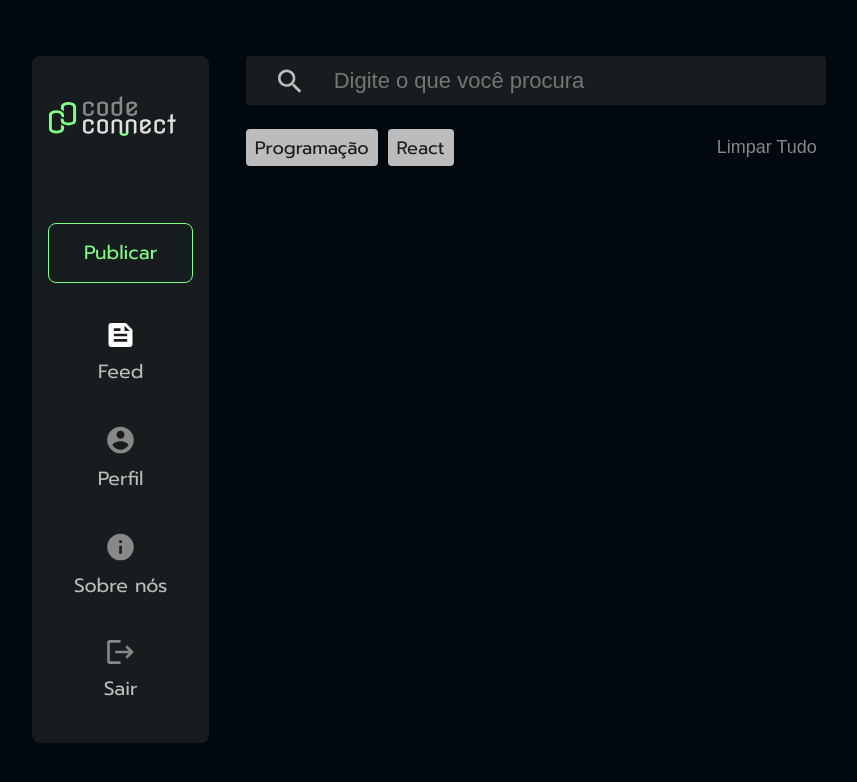
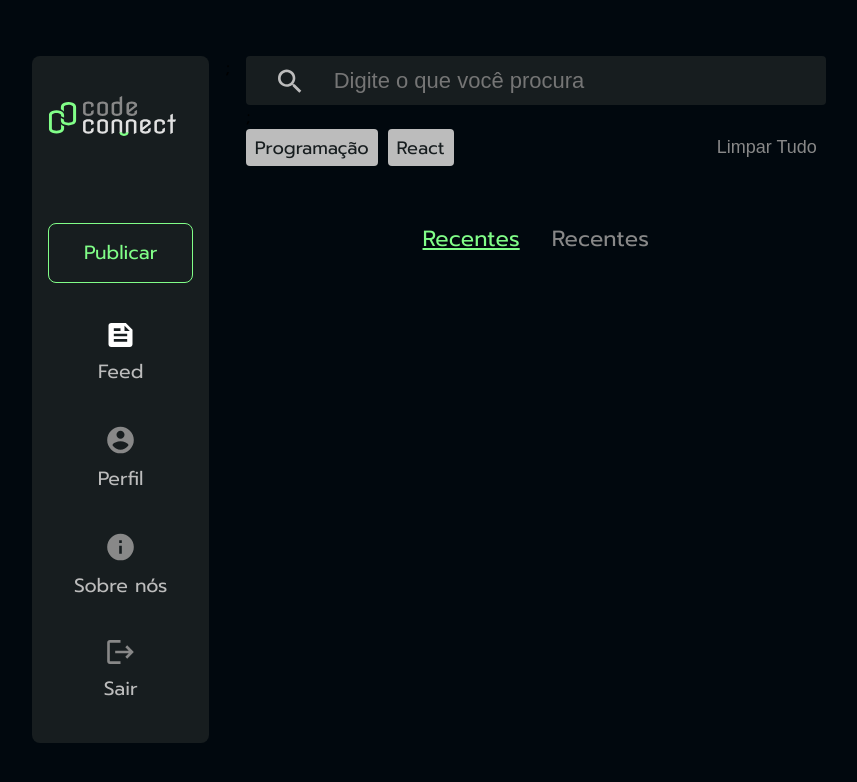
Before and after one commit to Ikejiri-1/codeconnect-react, a React (Vite) app: page / in a window 1280 px wide. Shown: the top 782 px of the page, without its empty margins (211-1068 px from the left). Built offline with nearby package versions, Linux system fonts and the light colour scheme.

Commit message:
Ordenation

```diff
--- a/src/App.jsx
+++ b/src/App.jsx
@@ -2,6 +2,7 @@ import SearchBar from "./components/SearchBar";
 import SideBar from "./components/sidebar";
 import "./App.css";
 import Filter from "./components/Filter";
+import Ordenation from "./components/Ordenation";
 function App() {
   return (
     <div className="container">
@@ -9,6 +10,7 @@ function App() {
       <div className="content">
         <SearchBar />;
         <Filter />
+        <Ordenation />
       </div>
     </div>
   );
--- /dev/null
+++ b/src/components/Ordenation/index.tsx
@@ -0,0 +1,12 @@
+import "./styles.css";
+
+export default function Ordenation() {
+  return (
+    <section className="ordenation">
+      <ul className="ordenation-list">
+        <li className="ordenation-item ordenation-item--active">Recentes</li>
+        <li className="ordenation-item">Recentes</li>
+      </ul>
+    </section>
+  );
+}
--- /dev/null
+++ b/src/components/Ordenation/styles.css
@@ -0,0 +1,16 @@
+.ordenation-list {
+  display: flex;
+  list-style-type: none;
+  gap: 2em;
+  justify-content: center;
+  margin-top: 56px;
+}
+.ordenation-item {
+  color: var(--medium-gray);
+  font-size: 22px;
+  align-items: center;
+}
+.ordenation-item--active {
+  color: var(--green-highlight);
+  text-decoration: underline;
+}
```
